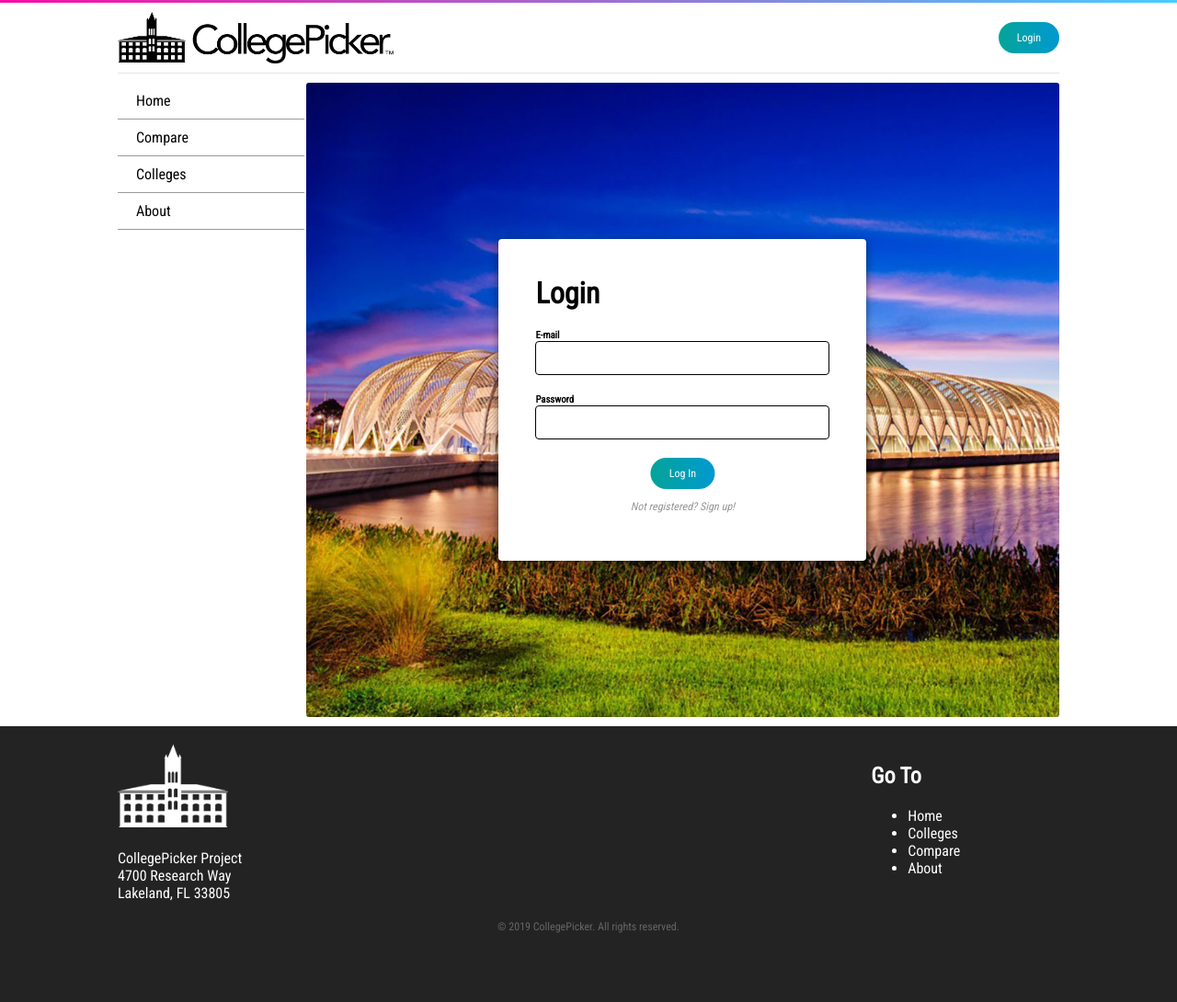
After one commit to restraelle/collegepicker, a Flask app: page /login in a window 1280 px wide. The commit adds this page. Shown: the whole page at 92% size. Run offline with Flask 2, Linux system fonts and the light colour scheme.

Commit message:
Added users

```diff
--- a/main.py
+++ b/main.py
@@ -1,23 +1,35 @@
-from flask import Flask, render_template, app, request, jsonify
+from flask import Flask, render_template, app, request, jsonify, redirect
 from flask_sqlalchemy import SQLAlchemy
 from sqlalchemy.orm import relationship
 from sqlalchemy import ForeignKey
+from werkzeug.security import generate_password_hash, check_password_hash
+from flask_login import LoginManager, UserMixin, login_user, current_user, login_required, logout_user
+import pdb
 
 app = Flask(__name__)
 app.config['SQLALCHEMY_DATABASE_URI'] = "sqlite:///collegeproject.db"
+app.secret_key = "ABAAIIA)@@@@)@!!(@219129ja"
 db = SQLAlchemy(app)
+login_manager = LoginManager()
+login_manager.init_app(app)
 
+@login_manager.user_loader
+def loadUser(user_id):
+    return User.query.filter_by(id=user_id).first()
 
-class User(db.Model):
-    uid = db.Column(db.Integer, primary_key=True)
+class User(UserMixin, db.Model):
+    id = db.Column(db.Integer, primary_key=True)
     email = db.Column(db.String(100), unique=True)
     password = db.Column(db.String(100))
     token = db.Column(db.String(100))
-
+    fname = db.Column(db.String(50))
+    lname = db.Column(db.String(50))
+    city = db.Column(db.String(50))
+    region = db.Column(db.String(50))
 
 class Student(db.Model):
     id = db.Column(db.Integer, primary_key=True, unique=True)
-    userid = db.Column(db.Integer, ForeignKey(User.uid), primary_key=True)
+    userid = db.Column(db.Integer, ForeignKey(User.id), primary_key=True)
     firstname = db.Column(db.String(40))
     middlename = db.Column(db.String(40))
     lastname = db.Column(db.String(40))
@@ -47,6 +59,7 @@ class School(db.Model):
     minimum_sat_total = db.Column(db.Integer)
     minimum_act_total = db.Column(db.Integer)
 
+
 @app.route('/')
 def viewIndex():
     return render_template("index.html")
@@ -67,9 +80,79 @@ def viewCompare():
 def viewAbout():
     return render_template("about.html")
 
+@app.route('/signup', methods=['GET'])
+def viewSignup():
+    return render_template("signup.html")
+
+@app.route('/login', methods=['GET'])
+def viewLogin():
+    return render_template("login.html")
+
+@app.route('/logout')
+def viewLogout():
+    logout_user()
+    return redirect('/')
+
+@app.route('/api/signup', methods=['POST'])
+def apiSignUp():
+    try:
+        data = request.get_json()
+        u = User(fname=data['fname'],
+                 lname=data['lname'],
+                 city=data['city'],
+                 region=data['region'],
+                 email=data['email'],
+                 password=generate_password_hash(data['password']))
+        db.session.add(u)
+        db.session.commit()
+        ret = {"status": "success"}
+        return jsonify(ret)
+    except:
+        ret = {"status": "failure"}
+        return jsonify(ret)
+
+@app.route('/api/login', methods=['POST'])
+def apiLogin():
+    try:
+        data = request.get_json()
+        u = User.query.filter_by(email=data['email']).first()
+
+        if(u):
+            valid = check_password_hash(str(u.password), data['password'])
+            if(valid == True):
+                print("User successfully validated.")
+                login_user(u)
+                ret = {"status": "success"}
+                return jsonify(ret)
+            else:
+                ret = {"status": "failure - incorrect password"}
+                return jsonify(ret)
+        else:
+            ret = {"status": "failure - email not found"}
+            return jsonify(ret)
+    except:
+        ret = {"status": "failure - check sys log"}
+        return jsonify(ret)
+
+@app.route('/api/sync', methods=['GET'])
+def apiSync():
+    isLoggedIn = not current_user.is_anonymous
+    ret = {
+        "isLoggedIn": isLoggedIn,
+    }
+    if(isLoggedIn):
+        ret['user_email'] = current_user.email
+
+    return jsonify(ret)
+
+
+@app.route('/profile', methods=['GET'])
+@login_required
+def viewProfile():
+    return render_template("profile.html", user=current_user)
+
 @app.route('/api/get/college/<int:col>', methods=['GET'])
 def apiGetCollege(col):
-    ret = {}
     try:
         query = School.query.filter_by(id=col).first()
         gpaCalc = query.minimum_gpa * 0.01
--- a/static/css/main.css
+++ b/static/css/main.css
@@ -6,6 +6,20 @@
         100% {
             opacity: 1;
             left: 0px;
+        }
+    }
+    @keyframes animFlashBox {
+        0% {
+            top: 100%;
+        }
+        10% {
+            top: calc(100% - 50px);
+        }
+        90% {
+            top: calc(100% - 50px);
+        }
+        100% {
+            top: 100%;
         }
     }
     html, body {
@@ -17,6 +31,19 @@
     a {
         color: inherit;
         text-decoration: none;
+    }
+    .force-center {
+        left: 50%;
+        transform: translateX(-50%);
+    }
+    .hide {
+        display: none;
+    }
+    .show--inline {
+        display: inline !important;
+    }
+    .show {
+        display: block !important;
     }
     .content {
         max-width: 1024px;
@@ -68,6 +95,9 @@
     .button:hover {
         cursor: pointer;
     }
+    .button img {
+        height: 10px;
+    }
     .nav-bar {
         width: 20%;
         height: auto;
@@ -108,6 +138,7 @@
         float: right;
         padding: 0px 20px;
         overflow: auto;
+        margin: 0px 0px 10px 0px;
     }
     .half-block-button {
         width: 50%;
@@ -284,3 +315,75 @@
         transform: translateY(-50%);
         margin: 0;
     }
+    .login {
+        width: 400px;
+        background-color: white;
+        box-shadow: 0px 0px 7px rgba(0, 0, 0, 0.2);
+        margin: 170px auto;
+        border-radius: 4px;
+        padding: 40px;
+        box-sizing: border-box;
+        box-shadow: 0px 3px 10px rgba(0, 0, 0, 0.5)
+    }
+    .login-label {
+        margin: 0;
+    }
+    .login-input {
+        border-style: solid;
+        border-color: black;
+        border-width: 1px;
+        border-radius: 4px;
+        width: 100%;
+        padding: 10px;
+        background-color: transparent;
+        box-sizing: border-box;
+        margin: 0px 0px 20px 0px;
+    }
+    .signup-link {
+        font-size: 12px;
+        color: rgb(150, 150, 150);
+        text-align: center;
+    }
+    #logout-button {
+        display: none;
+    }
+    #user-button-picture {
+        width: 40px;
+        height: 100%;
+        background-color: gold;
+    }
+    #nav-bar-user-content {
+        display: none;
+    }
+    #flash-bad {
+        background-color: #fc6358;
+        color: white;
+        position: fixed;
+        padding: 10px 20px;
+        border-radius: 2px;
+        z-index: 100;
+        top: 101%;
+        left: 50%;
+        transform: translateX(-50%);
+        user-select: none;
+        -moz-user-select: none;
+        animation-name: animFlashBox;
+        animation-duration: 4s;
+        animation-iteration-count: 1;
+    }
+    #flash-good {
+        background-color: #58fca7;
+        color: white;
+        position: fixed;
+        padding: 10px 20px;
+        border-radius: 2px;
+        z-index: 100;
+        top: 101%;
+        left: 50%;
+        transform: translateX(-50%);
+        user-select: none;
+        -moz-user-select: none;
+        animation-name: animFlashBox;
+        animation-duration: 4s;
+        animation-iteration-count: 1;
+    }
--- a/static/js/main.js
+++ b/static/js/main.js
@@ -1,4 +1,17 @@
 var collegeCounter = 0;
+
+var isUserLoggedIn = false;
+var flashInterval;
+$(document).ready(function() {
+    $.get("/api/sync", function(data) {
+        if(data['isLoggedIn'] == true) {
+            $("#user-button").text(data['user_email']);
+            $("#user-button-link").attr('href', "/profile");
+            $("#logout-button").addClass("show--inline");
+            $("#nav-bar-user-content").addClass("show");
+        }
+    });
+});
 
 $(".compare-item").on("click", function() {
     id = $(this).attr("id");
@@ -27,5 +40,68 @@ $(".compare-item").on("click", function() {
             });
         }
     }
+});
 
+$("#input-signup-button").click(function() {
+    var fname = $("#input-login-fname").val();
+    var lname = $("#input-login-lname").val();
+    var city = $("#input-login-city").val();
+    var region = $("#input-login-region").val();
+    var email = $("#input-login-email").val();
+    var password = $("#input-login-password").val();
+    var data = {
+        "fname": fname.toString(),
+        "lname": lname.toString(),
+        "city": city.toString(),
+        "region": region.toString(),
+        "email": email.toString(),
+        "password": password.toString()
+    };
+
+    var dataString = JSON.stringify(data);
+    $.ajax({
+        url: '/api/signup',
+        type: 'POST',
+        data: dataString,
+        dataType: 'json',
+        contentType: "application/JSON, charset=utf-8",
+        success: function(data) {
+            alert("Response: " + data['status']);
+        }
+    });
 });
+
+$("#input-login-button").click(function() {
+    var email = $("#input-login-email").val();
+    var password = $("#input-login-password").val();
+    var data = {
+        "email": email.toString(),
+        "password": password.toString()
+    };
+
+    var dataString = JSON.stringify(data);
+    $.ajax({
+        url: '/api/login',
+        type: 'POST',
+        data: dataString,
+        dataType: 'json',
+        contentType: "application/JSON, charset=utf-8",
+        success: function(data) {
+            if(data['status'] == "failure - incorrect password") {
+                flash("Incorrect password. Please try again.", "bad");
+            }
+            if(data['status'] == "success") {
+                flash("Successfully logged in.", "good");
+                window.location.href = "/";
+            }
+        }
+    });
+});
+
+function flash(text, type) {
+    if(type == "bad") {
+        $("body").prepend('<div id="flash-bad">' + text + '</div>');
+    } else {
+        $("body").prepend('<div id="flash-good">' + text + '</div>');
+    }
+}
--- a/templates/layout.html
+++ b/templates/layout.html
@@ -15,7 +15,12 @@
                 <img id="logo" src="/static/images/logo.png">
             </a>
             <div class="logo-nav-bar">
-                <p class="button" style="top: 9px;">Login</p>
+                <a id="user-button-link" href="/login">
+                    <p class="button" id="user-button" style="top: 9px;">Login</p>
+                </a>
+                <a href="/logout">
+                    <p class="button" id="logout-button" style="top: 9px;"><img src="/static/images/exit.png"></p>
+                </a>
             </div>
         </div>
         <div class="separator"></div>
@@ -24,6 +29,10 @@
                 <a href="/"><div class="nav-bar-item">Home</div></a>
                 <a href="/compare"><div class="nav-bar-item">Compare</div></a>
                 <a href="/colleges"><div class="nav-bar-item">Colleges</div></a>
+                <div id="nav-bar-user-content">
+                    <a href="/addcolleges"><div class="nav-bar-item">Add College</div></a>
+                    <a href="/profile"><div class="nav-bar-item">Profile</div></a>
+                </div>
                 <a href="/about"><div class="nav-bar-item">About</div></a>
             </div>
         </div>
@@ -49,7 +58,7 @@
                     <a href="/about"><li>About</li></a>
                 </ul>
             </div>
-            <div style="width: 100%; height: 30px; float: left; text-align: center; font-size: 12px; color: rgba(255, 255, 255, 0.3); margin: 20px 0px 0px 0px;">(c) 2019 CollegePicker. All rights reserved.</div>
+            <div style="width: 100%; height: 30px; float: left; text-align: center; font-size: 12px; color: rgba(255, 255, 255, 0.3); margin: 20px 0px 0px 0px;">© 2019 CollegePicker. All rights reserved.</div>
         </div>
     </div>
 </body>
--- /dev/null
+++ b/templates/login.html
@@ -0,0 +1,24 @@
+{% extends 'layout.html' %}
+
+{% block title %}Log In{% endblock %}
+
+{% block body %}
+
+<style>
+    .body {
+        background-image: url('/static/images/poly2.jpg');
+        background-size: cover;
+        background-position: center;
+        border-radius: 3px;
+    }
+</style>
+<div class="login">
+    <h1 class="login-label" style="margin: 0px 0px 20px 0px;">Login</h1>
+    <h6 class="login-label">E-mail</h6>
+    <input class="login-input" id="input-login-email" type="text">
+    <h6 class="login-label">Password</h6>
+    <input class="login-input" id="input-login-password" type="password">
+    <div class="button force-center" id="input-login-button">Log In</div>
+    <a href="/signup" class="signup-link"><p><i>Not registered? Sign up!</i></p></a>
+</div>
+{% endblock %}
```
Also changed, not shown: templates/profile.html (added, +8 -0 lines), templates/signup.html (added, +22 -0 lines), collegeproject.db, static/images/exit.png (added), static/images/poly2.jpg (added), 3 other files.
